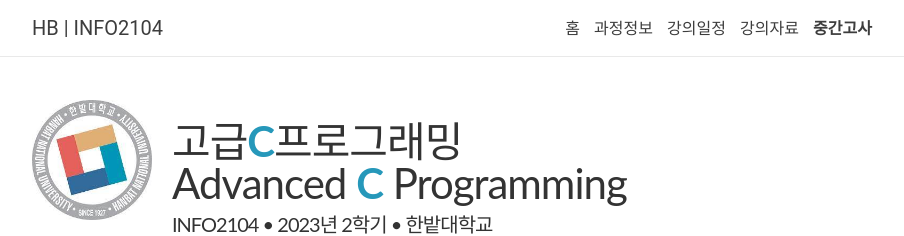
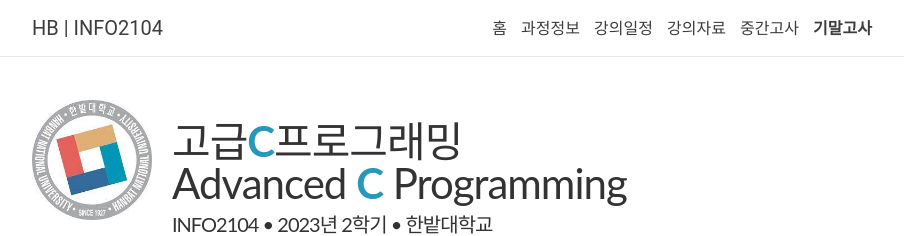
Before and after one commit to 2023-aaronkr/hb-c, a Jekyll site: the page built from _pages/about.md, in a window 1280 px wide. Shown: the top 236 px of the page, without its empty margins (188-1092 px from the left). Built offline with Jekyll 4.4.1, drawn with Linux system fonts in a browser that asks for light colours; nearby versions of some CDN libraries; comment, search, counter and statistics services are not loaded.

Commit message:
Update header.html

```diff
--- a/_includes/header.html
+++ b/_includes/header.html
@@ -39,7 +39,10 @@
           >강의자료</a
         >
         <a class="page-link" href="{{ '/midterm/' | relative_url }}"
-          ><strong>중간고사</strong></a
+          >중간고사</a
+        >
+        <a class="page-link" href="{{ 'https://docs.google.com/presentation/d/1D_Q9FW0FXYYIn8WubgX6O_QAGDWu8pzz1mqbeedl2OY/edit?usp=sharing' }}"
+          ><strong>기말고사</strong></a
         >
 
         <!-- <a class="page-link" href="{{ '/notes/' | relative_url }}">notes</a>
```
